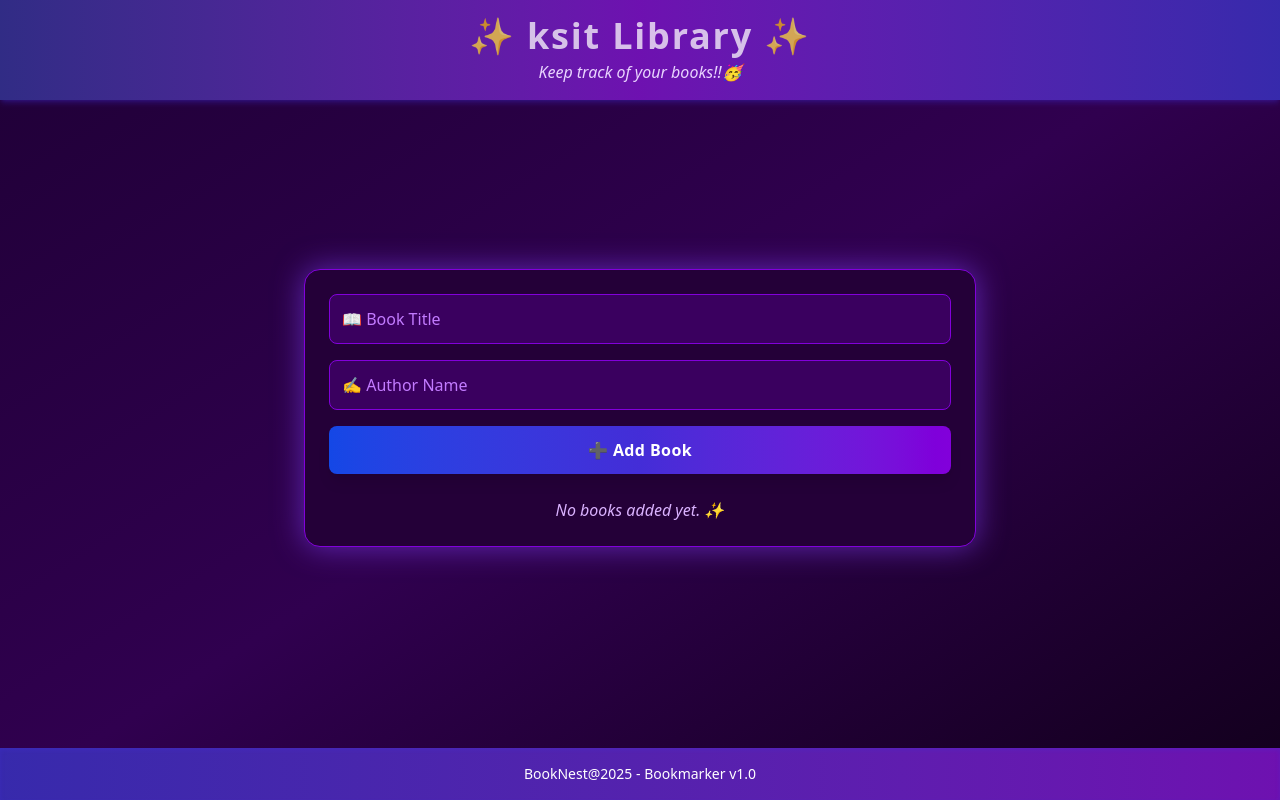
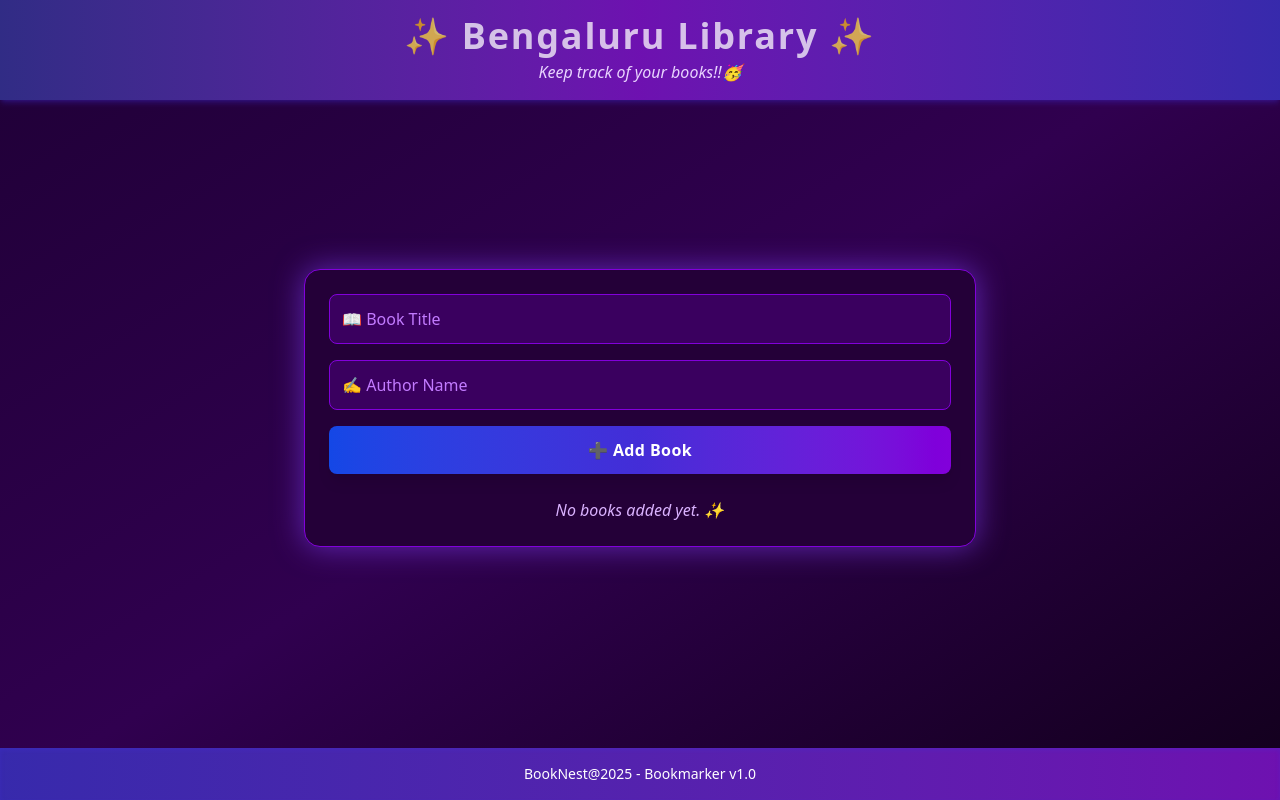
Before and after one commit to Abhiram241/bookmarker, a React (Vite) app: page / in a window 1280 px wide. Built offline with nearby package versions, Linux system fonts and the light colour scheme.

Commit message:
check 123

```diff
--- a/src/App.jsx
+++ b/src/App.jsx
@@ -32,7 +32,7 @@ export default function App() {
       {/* Header */}
       <header className="w-full bg-gradient-to-r from-indigo-900 via-purple-800 to-indigo-800 py-4 px-6 shadow-md shadow-indigo-700/30">
         <h1 className="text-3xl md:text-4xl font-extrabold text-center text-white tracking-wider animate-pulse">
-          ✨ ksit Library ✨
+          ✨ Bengaluru Library ✨
         </h1>
         <p className="text-center text-sm md:text-base text-purple-200 mt-1 italic">
           Keep track of your books!!🥳
```
